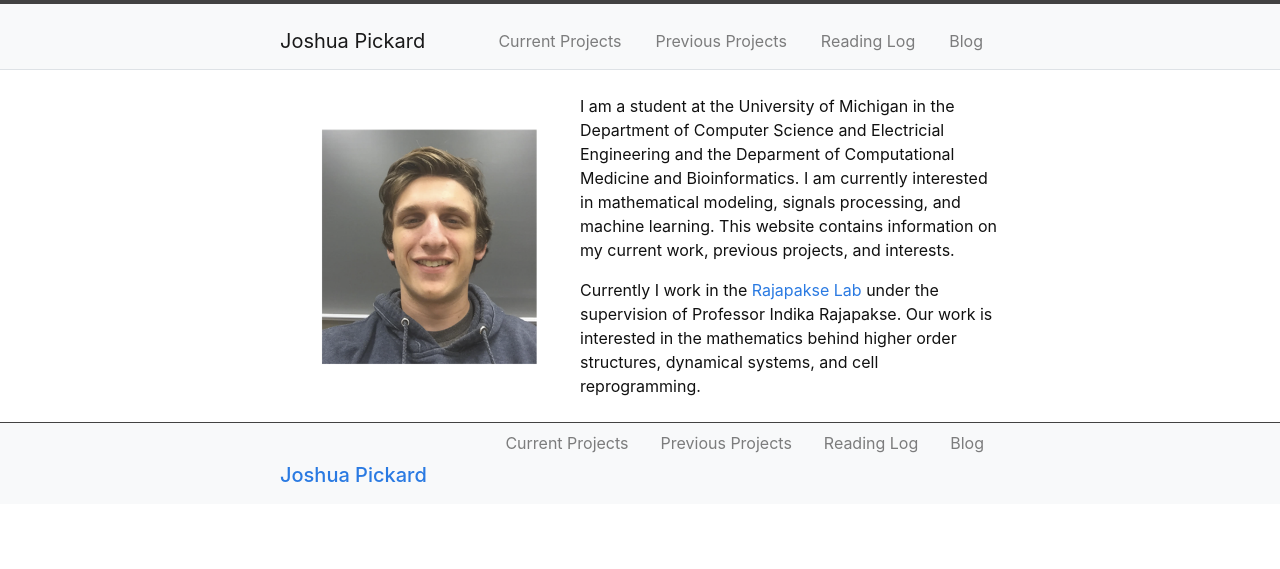
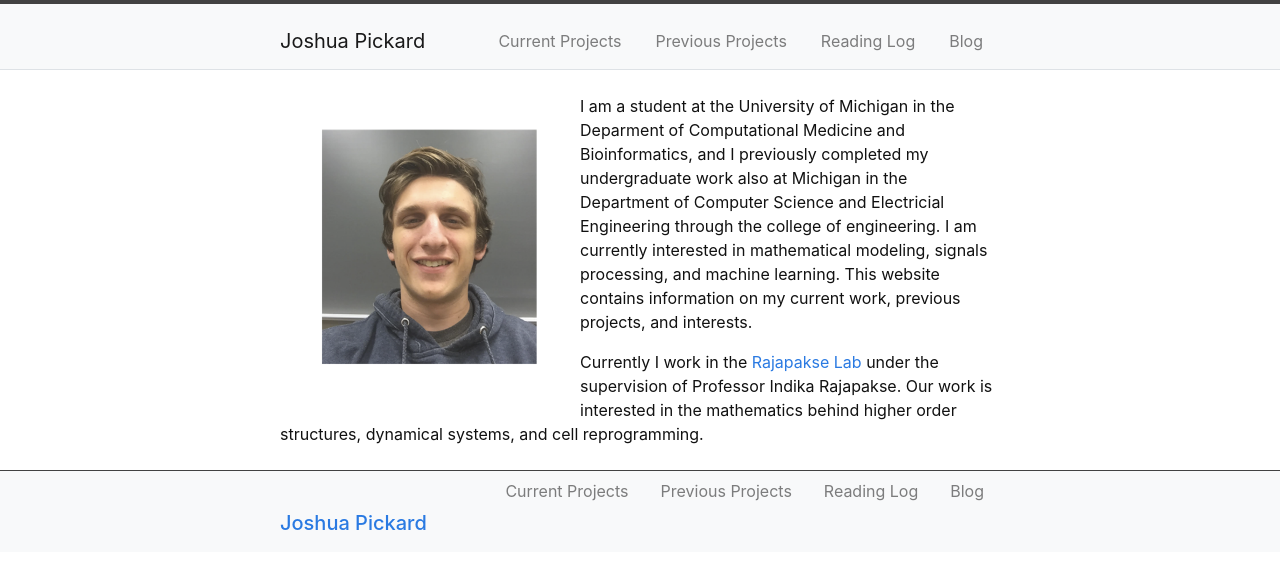
Before and after one commit to Jpickard1/jpickard1.github.io, a Jekyll site: the page built from index.md, in a window 1280 px wide. Shown: the top 569 px of the page. Built offline with Jekyll 4.4.1, drawn with Linux system fonts in a browser that asks for light colours.

Commit message:
Update index.md

```diff
--- a/index.md
+++ b/index.md
@@ -5,6 +5,6 @@ layout: default
 
 <img src="https://github.com/Jpickard1/jpickard1.github.io/blob/main/content/imgs/Joshua%20Pickard%20photo.png?raw=true" alt="Joshua Pickard (picture)" align="left" width="300"/>
 
-I am a student at the University of Michigan in the Department of Computer Science and Electricial Engineering and the Deparment of Computational Medicine and Bioinformatics. I am currently interested in mathematical modeling, signals processing, and machine learning. This website contains information on my current work, previous projects, and interests.
+I am a student at the University of Michigan in the Deparment of Computational Medicine and Bioinformatics, and I previously completed my undergraduate work also at Michigan in the Department of Computer Science and Electricial Engineering through the college of engineering. I am currently interested in mathematical modeling, signals processing, and machine learning. This website contains information on my current work, previous projects, and interests.
 
 Currently I work in the [Rajapakse Lab](https://rajapakse.lab.medicine.umich.edu/home) under the supervision of Professor Indika Rajapakse. Our work is interested in the mathematics behind higher order structures, dynamical systems, and cell reprogramming.
```
